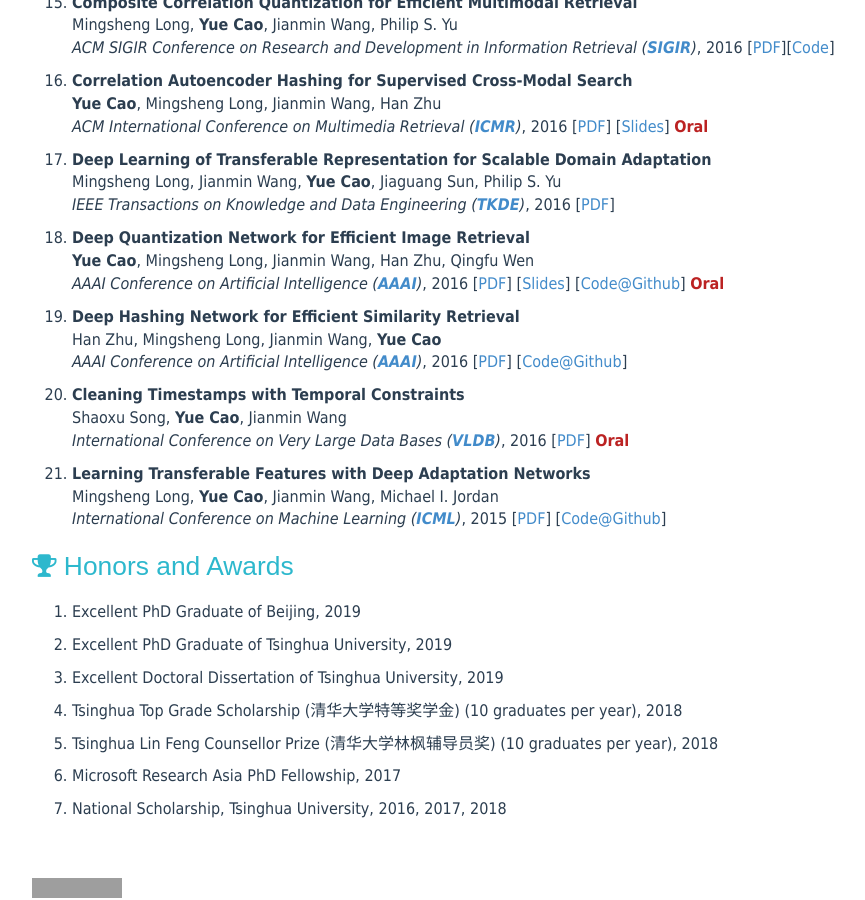
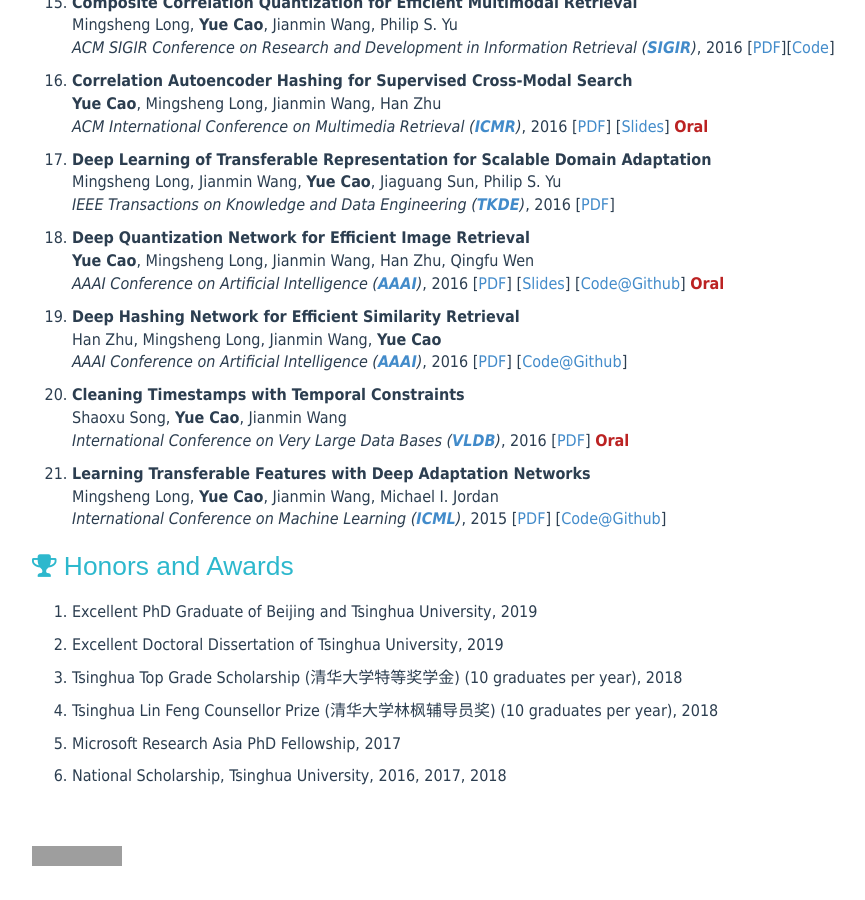
Before and after one commit to caoyue10/caoyue10.github.io, a Jekyll site: the page built from index.html, in a window 1280 px wide and 900 px high, scrolled down 1753 px. Shown: the whole window, without its empty margins (138-1003 px from the left). Built offline with Jekyll 4.4.1, drawn with Linux system fonts in a browser that asks for light colours; the list of posts is cut into pages by our own code; after the commit the page ends 2620 px from its top, so only the background shows below that; grey boxes are pictures that could not be loaded.

Commit message:
Update index.html

```diff
--- a/index.html
+++ b/index.html
@@ -191,10 +191,7 @@ tagline:
     </header>
     <ol>
     <li><p>
-        Excellent PhD Graduate of Beijing, 2019
-    </p></li>
-    <li><p>
-        Excellent PhD Graduate of Tsinghua University, 2019
+        Excellent PhD Graduate of Beijing and Tsinghua University, 2019
     </p></li>
     <li><p>
         Excellent Doctoral Dissertation of Tsinghua University, 2019
```
